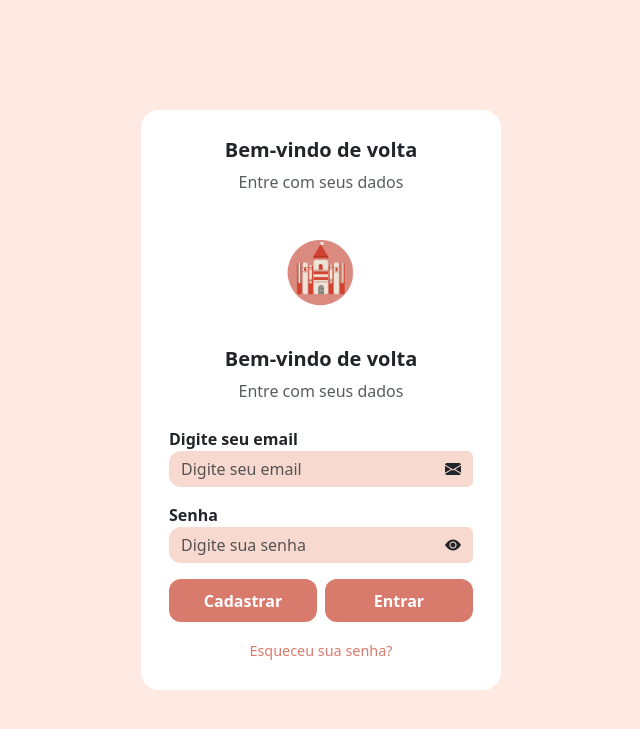
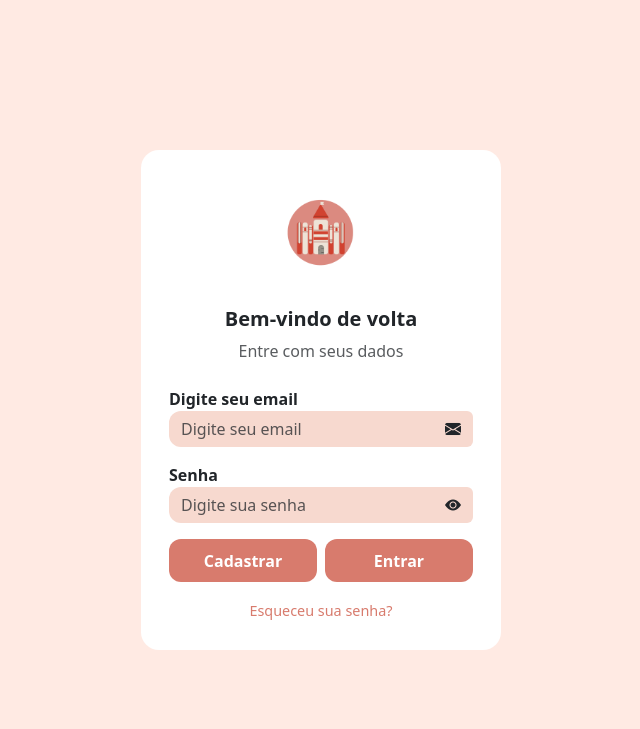
Before and after one commit to laragrossi/TCC---biblioteca-digital, a PHP site: page /loginprof.php in a window 1280 px wide. Shown: the top 729 px of the page, without its empty margins (319-959 px from the left). Run offline with PHP 8.4, Linux system fonts and the light colour scheme.

Commit message:
arrumar o codigo
colocar o cadastro com sucesso do aluno e prof

```diff
--- a/biblioteca-digital-tcc/loginprof.php
+++ b/biblioteca-digital-tcc/loginprof.php
@@ -23,22 +23,18 @@
         <!-- Cartão de login -->
         <div class="login-card text-center">
 
-             <!-- Título e subtítulo -->
-<h5 class="fw-bold">Bem-vindo de volta</h5>
-<p class="text-muted mb-4">Entre com seus dados</p>
-
-<?php
-if (isset($_GET['mensagem']) && $_GET['mensagem'] === 'sucesso') {
-    echo '<div class="alert alert-success" role="alert">Você foi cadastrado com sucesso!</div>';
-}
-?>
-
-            <!-- Imagem/logo -->
+ <!-- Imagem/logo -->
             <img src="imagens/logotcc.png" alt="Logo" class="mb-3" width="80">
 
             <!-- Título e subtítulo -->
             <h5 class="fw-bold">Bem-vindo de volta</h5>
             <p class="text-muted mb-4">Entre com seus dados</p>
+
+        <?php
+if (isset($_GET['mensagem']) && $_GET['mensagem'] === 'sucesso') {
+    echo '<div class="alert alert-success" role="alert">Você foi cadastrado com sucesso!</div>';
+}
+?>
 
             <!-- Campo de Email -->
             <div class="mb-3 text-start">
```
Also changed, not shown: biblioteca-digital-tcc/loginaluno.php (+3 -8 lines).
